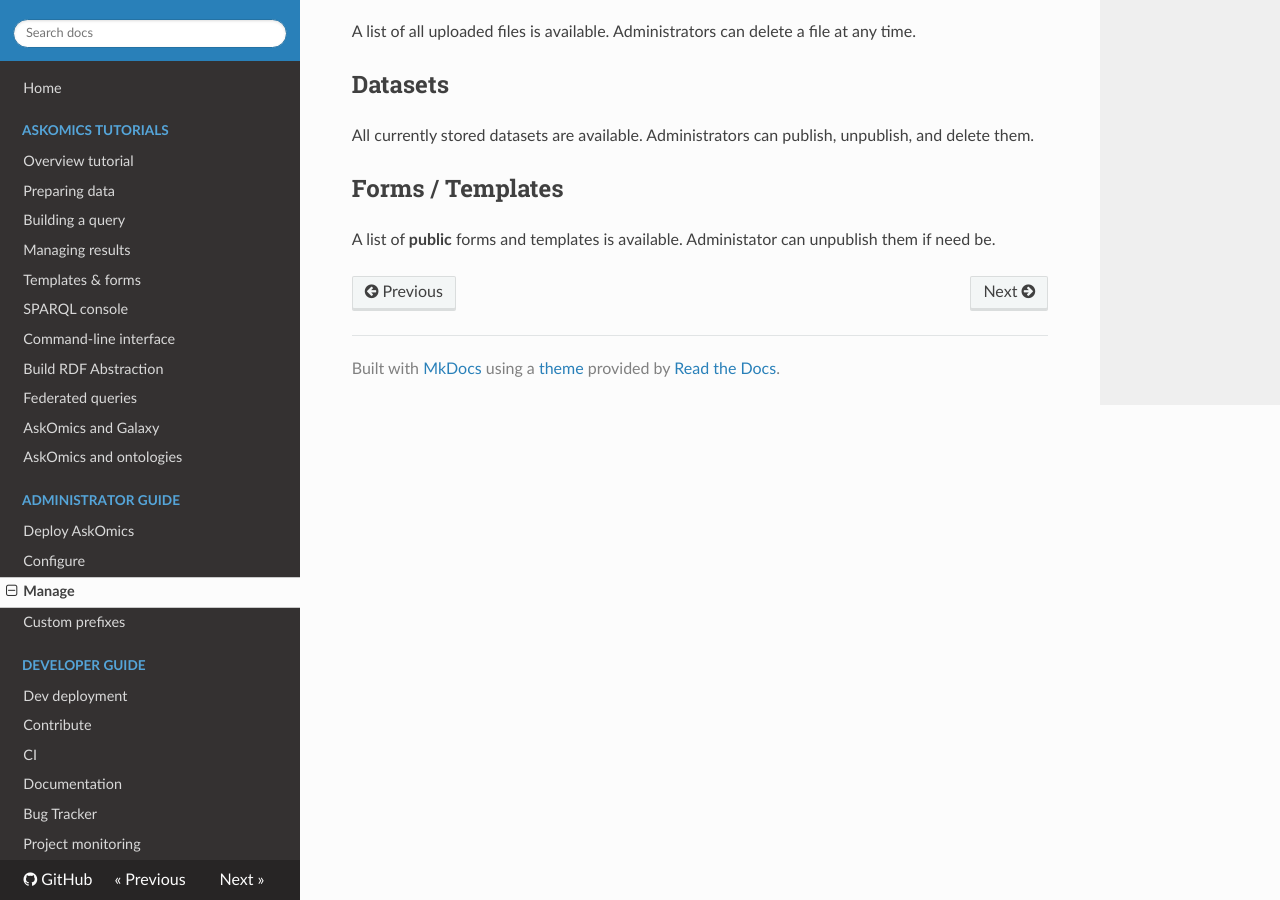
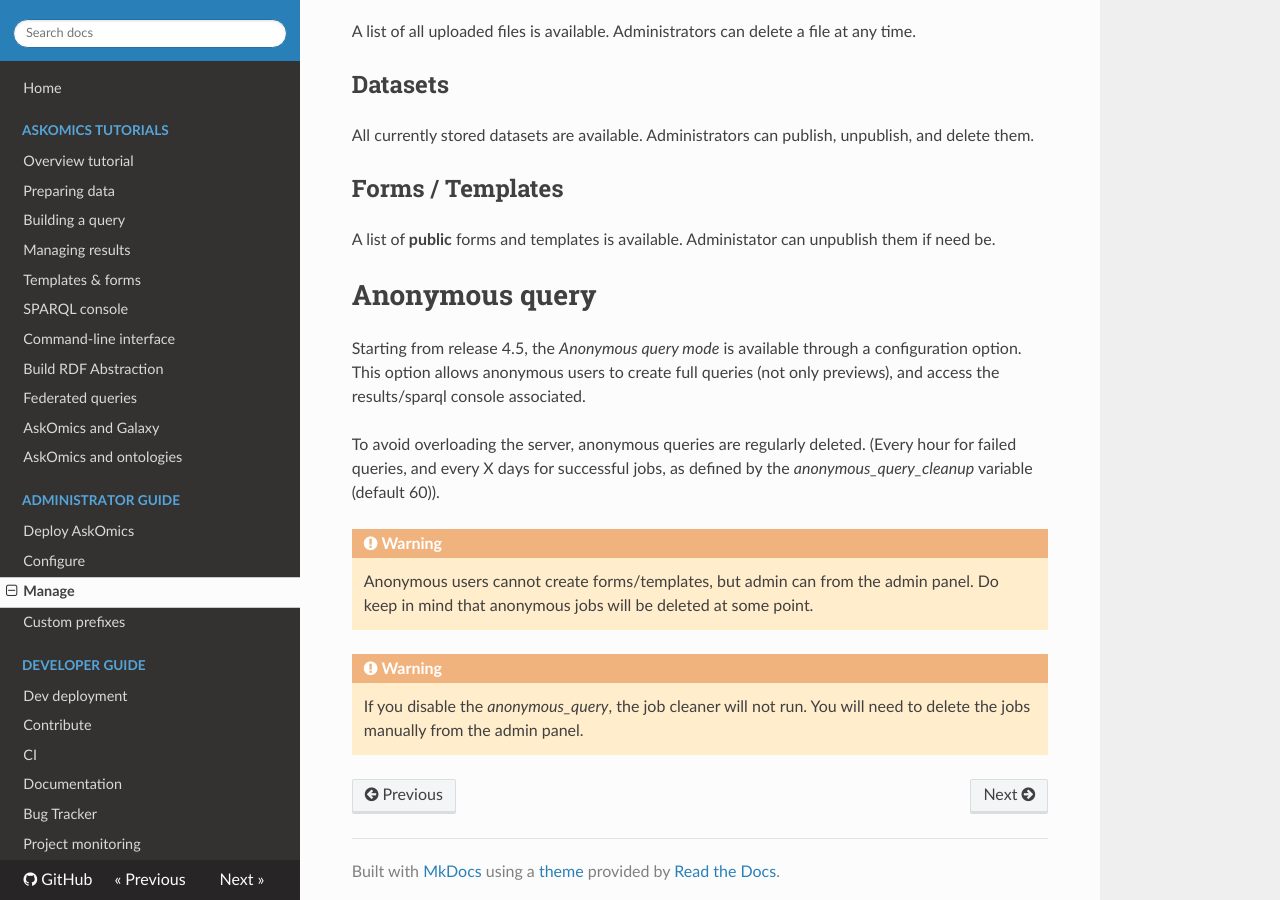
Before and after one commit to askomics/flaskomics, an MkDocs documentation site: the page built from docs/manage.md, in a window 1280 px wide and 900 px high, scrolled down 1759 px. Built offline with MkDocs 1.6.1, drawn with Linux system fonts in a browser that asks for light colours; nearby versions of some CDN libraries.

```diff
--- a/docs/manage.md
+++ b/docs/manage.md
@@ -62,3 +62,17 @@ All currently stored datasets are available. Administrators can publish, unpubli
 ## Forms / Templates
 
 A list of **public** forms and templates is available. Administator can unpublish them if need be.
+
+# Anonymous query
+
+Starting from release 4.5, the *Anonymous query mode* is available through a configuration option.
+This option allows anonymous users to create full queries (not only previews), and access the results/sparql console associated.
+
+To avoid overloading the server, anonymous queries are regularly deleted. (Every hour for failed queries, and every X days for successful jobs, as defined by the *anonymous_query_cleanup* variable (default 60)).
+
+!!! warning
+    Anonymous users cannot create forms/templates, but admin can from the admin panel.
+    Do keep in mind that anonymous jobs will be deleted at some point.
+
+!!! warning
+    If you disable the *anonymous_query*, the job cleaner will not run. You will need to delete the jobs manually from the admin panel.
```
Also changed, not shown: CHANGELOG.md (+15 -0 lines), docs/configure.md (+2 -0 lines), 5 other files.
